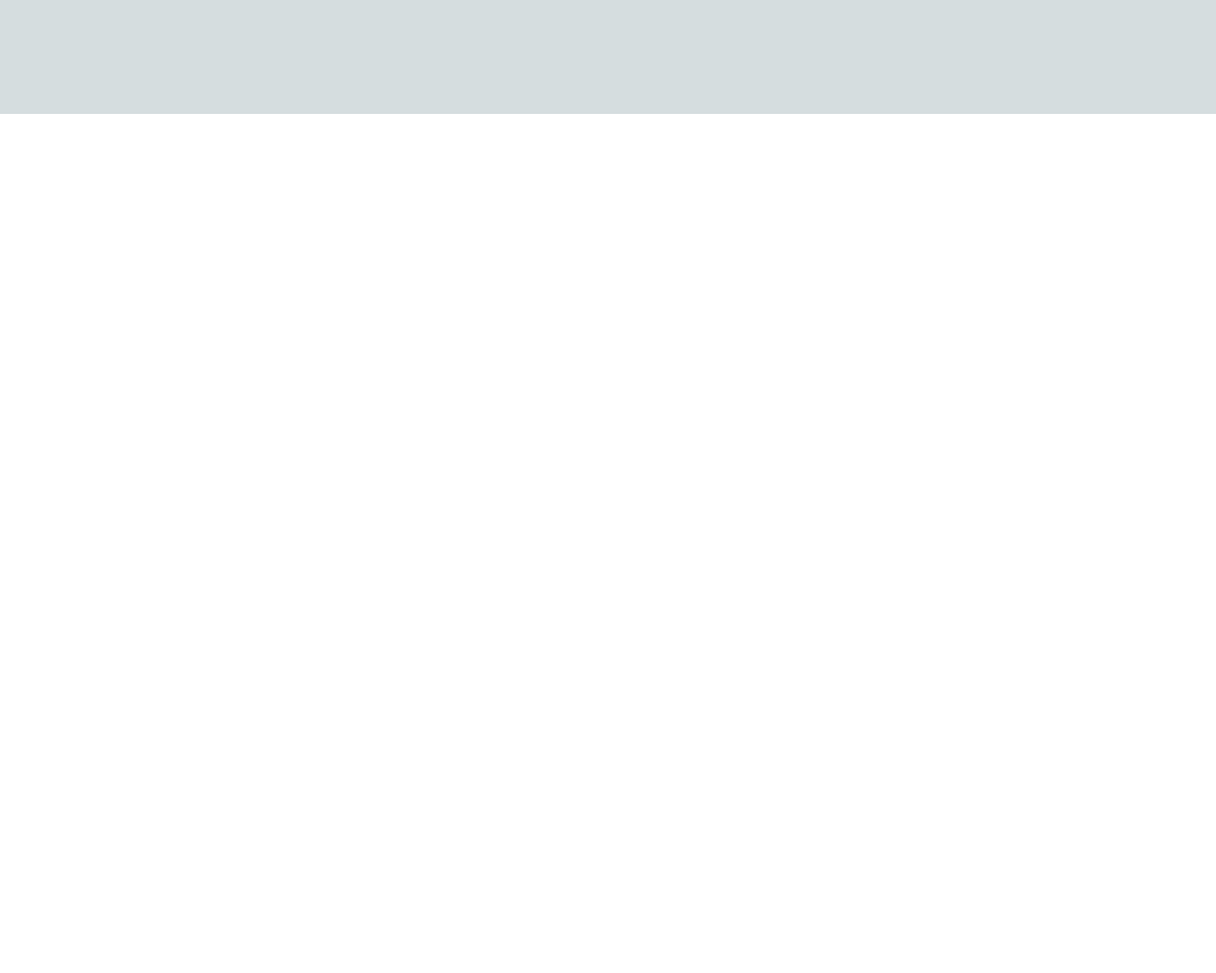
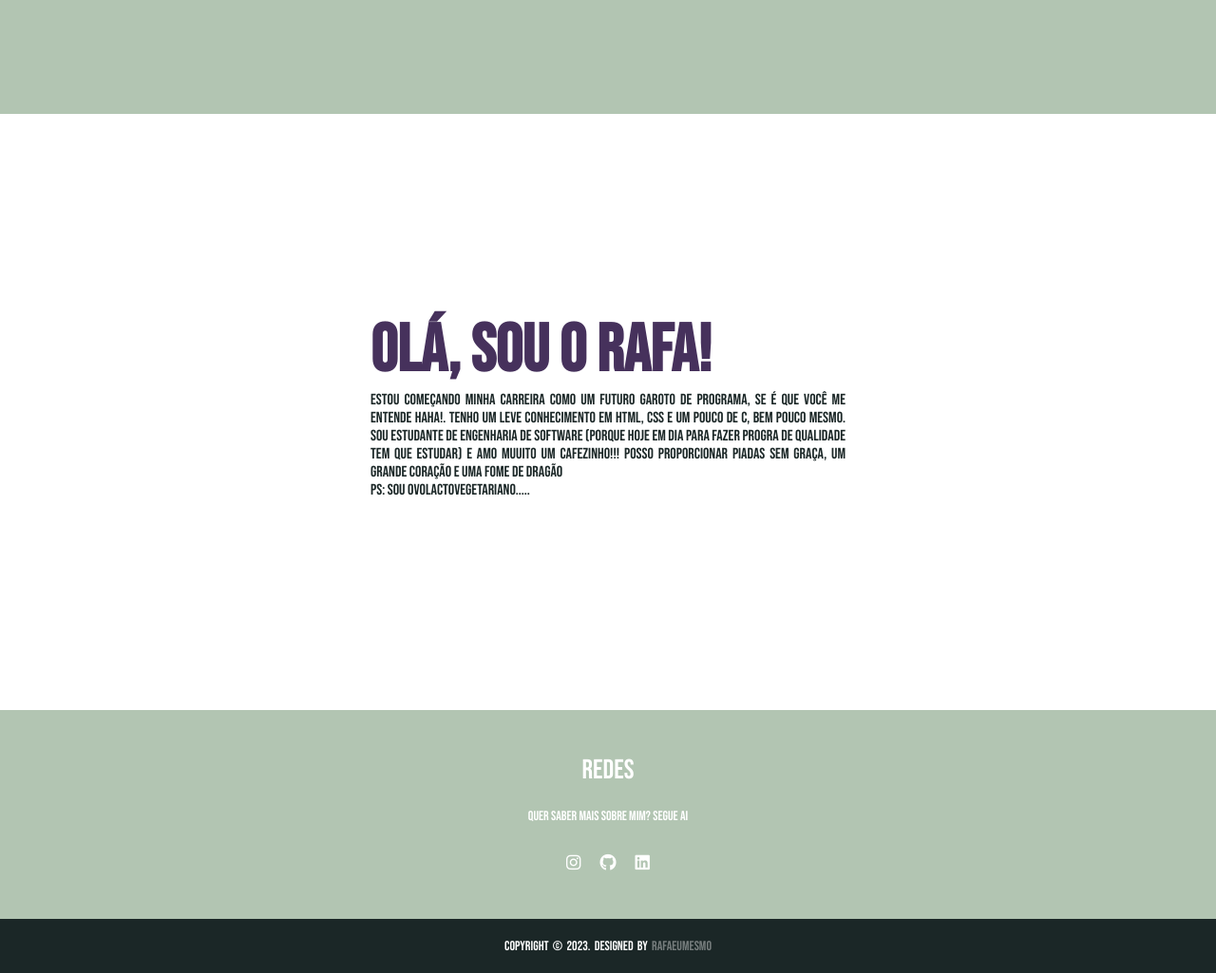
Before and after one commit to rafaeumesmo/my-portfolio, a plain HTML site: page index.html in a window 1280 px wide. Shown: the part 500-1525 px from the top of the page at 95% size. Before the commit the page ends 800 px from the top, so only its background shows below. Drawn offline with Linux system fonts and the light colour scheme.

Commit message:
atualizada no projeto

```diff
--- a/index.css
+++ b/index.css
@@ -1,11 +1,12 @@
 *{
     margin: 0;
     padding: 0;
+    font-family: 'Bebas Neue', cursive;
 }
 .header{
     min-width: 100vh;
     height: 620px;
-    background-color: #D5DDDF;
+    background-color: #b2c5b2;
     background-position: center;
     background-position: contain;
     position: relative;
@@ -47,7 +48,7 @@ nav a{
 .text-dynamic{
     color: #46315c  ;
     list-style: none;
-    margin-left: 16px;
+    margin-left: 10px;
     font-size: 69px;
     font-weight: 400;
     height: 90px;
@@ -60,7 +61,7 @@ nav a{
 }
 @keyframes slide {
     100%{
-        top:  -315px;
+        top:  -358px;
     }
 
 }
@@ -79,3 +80,106 @@ nav a{
         margin: 0 -35px 0 35px;
     }
 }
+main{
+    display: flex;
+    flex-direction: row;
+    flex-wrap: wrap;
+    justify-content: center;
+}
+main container{
+    display: flex;
+    align-items: center;
+    justify-content: center;
+    position: absolute;
+}
+.box{
+    width: 50%;
+    height: 500px;
+    position: center;
+    flex-wrap: wrap;
+    display:flex;
+    justify-content: center;
+    text-align: justify;
+}
+.text-box{
+    position: relative;
+    width: 500px;
+    height: 200px;
+    top: 80px;
+}
+.box h1{
+    font-size: 70px;
+    color: #46315c;
+
+}
+.box p{
+    color: #1B2727;
+    width: 100%;
+}
+.box a{
+    color: #1B2727;
+    width: 100%;
+}
+footer{
+    min-width: 100vh;
+    background-color: #b2c5b2;
+    height: auto;
+    padding-top: 40px;
+    color: white;
+}
+.footer-content{
+    display: flex;
+    align-items: center;
+    justify-content: center;
+    flex-direction: column;
+    text-align: center;
+}
+.footer-content h3{
+    font-size:  1.8rem;
+    font-weight: 400;
+    text-transform: capitalize;
+    line-height: 3rem;
+}
+.footer-content p{
+    max-width: 500px;
+    margin: 10px auto;
+    line-height: 28px;
+    font-size: 14px;
+}
+.socials{
+    list-style: none;
+    display: flex;
+    align-items: center;
+    justify-content: center;
+    margin: 1rem 0 3rem 0;
+}
+.socials li{
+    margin: 0 10px;
+}
+.socials a{
+    text-decoration: none;
+    color: white;
+}
+.socials a i{
+    font-size: 1.1rem;
+    transition: color .4s ease;
+}
+.socials a:hover i{
+    color: #46315c;
+}
+.footer-buttom{
+    background: #1B2727;
+    min-width: 100vh;
+    padding: 20px 0;
+    text-align: center;
+}
+.footer-buttom p{
+    font-size: 14px;
+    word-spacing: 2px;
+    text-transform: capitalize;
+}
+.footer-buttom span{
+    text-transform: uppercase;
+    opacity: .4;
+    font-weight: 200;
+}
--- a/index.html
+++ b/index.html
@@ -6,6 +6,10 @@
     <meta name="viewport" content="width=device-width, initial-scale=1.0">
     <title>rafaeumesmo</title>
     <link rel="stylesheet" href="index.css">
+    <link rel="preconnect" href="https://fonts.googleapis.com">
+<link rel="preconnect" href="https://fonts.gstatic.com" crossorigin>
+<link href="https://fonts.googleapis.com/css2?family=Bebas+Neue&display=swap" rel="stylesheet">
+<link rel="stylesheet" href="https://cdnjs.cloudflare.com/ajax/libs/font-awesome/6.4.0/css/all.min.css" integrity="sha512-iecdLmaskl7CVkqkXNQ/ZH/XLlvWZOJyj7Yy7tcenmpD1ypASozpmT/E0iPtmFIB46ZmdtAc9eNBvH0H/ZpiBw==" crossorigin="anonymous" referrerpolicy="no-referrer" />
 </head>
 <body>
     <section class="header">
@@ -30,6 +34,29 @@
 
         </nav>
     </section>
-
+    <main class="container">
+        <div class="box">
+            <div class="text-box">
+                <h1>Olá, sou o Rafa!</h1>
+                <p>Estou começando minha carreira como um futuro garoto de programa, se é que você me entende haha!. Tenho um leve conhecimento em HTML, CSS e um pouco de C, bem pouco mesmo. Sou estudante de Engenharia de Software (porque hoje em dia para fazer progra de qualidade tem que estudar) e amo muuito um cafezinho!!! posso proporcionar piadas sem graça, um grande coração e uma fome de dragão</p>
+                <a>ps: sou ovolactovegetariano.....</a>
+            </div>
+        </div>
+    </main>
+</section>
+    <footer>
+        <div class="footer-content">
+            <h3>redes</h3>
+            <p>Quer saber mais sobre mim? segue ai</p>
+            <ul class="socials">
+                <li><a href="https://www.instagram.com/rafaeumesmu/"><i class="fa-brands fa-instagram"></i></a></li>
+                <li><a href="https://github.com/rafaeumesmo"><i class="fa-brands fa-github"></i></a></li>
+                <li><a href="https://www.linkedin.com/in/rafaeumesmo/"><i class="fa-brands fa-linkedin"></i></a></li>
+            </ul>
+        </div>
+        <div class="footer-buttom">
+            <p>copyright &copy; 2023. designed by <span>Rafaeumesmo</span></p>
+        </div>
+    </footer>
 </body>
 </html>
```
